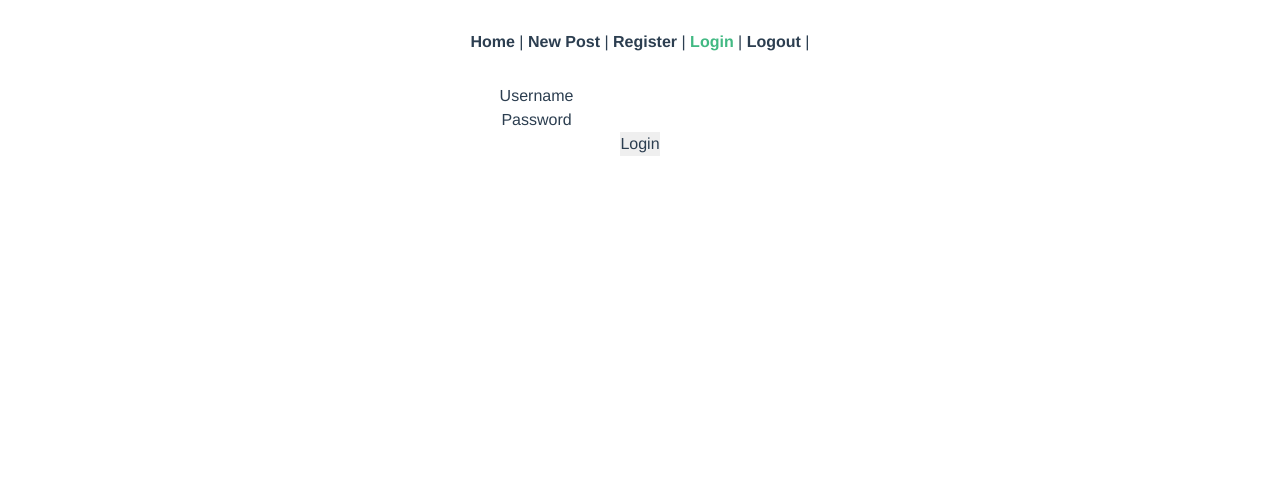
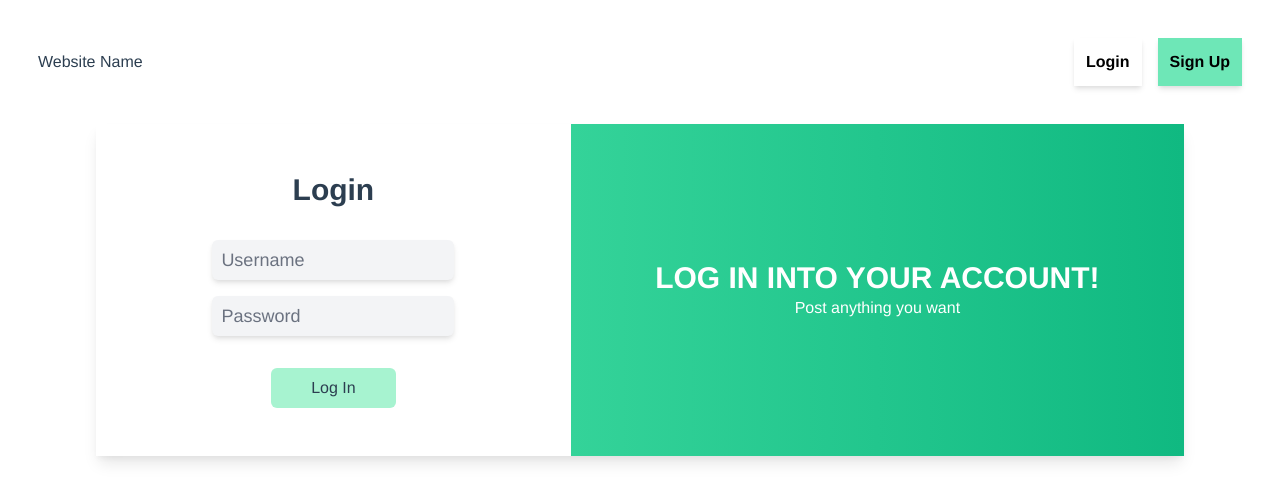
Before and after one commit to RNubla/FastAPI-Auth-CRUD, a Vue app in the folder frontend/: page /login in a window 1280 px wide. Shown: the top 502 px of the page. Built offline with nearby package versions, Linux system fonts and the light colour scheme.

Commit message:
adding css style; adding respective components

```diff
--- a/frontend/src/App.vue
+++ b/frontend/src/App.vue
@@ -1,5 +1,6 @@
 <template>
   <div id="nav">
+    <header-nav/>
     <!-- <div>{{ currentUser.user_name }}</div> -->
     <!-- <div>{{ getStoredUser.user_name }}</div> -->
     <!-- <div>{{ currentUser.user_name }}</div> -->
@@ -7,18 +8,22 @@
     <!-- <div>{{ token }}</div> -->
     <!-- {{ getNewUserData }} -->
     {{ getAuthData.user_name }}
-    <router-link to="/">Home</router-link> |
+    <!-- <router-link to="/">Home</router-link> |
     <router-link to="/new-post">New Post</router-link> |
     <router-link to="/register">Register</router-link> |
     <router-link to="/login">Login</router-link> |
-    <router-link to="/logout">Logout</router-link> |
+    <router-link to="/logout">Logout</router-link> | -->
   </div>
   <router-view />
 </template>
 
 <script>
+import HeaderNav from './components/HeaderNav/HeaderNav'
 import { mapActions, mapGetters, mapState } from "vuex";
 export default {
+  components:{
+    HeaderNav
+  },
   data() {
     return {
       timer: null,
@@ -29,50 +34,25 @@ export default {
     ...mapGetters("auth", {
       getAuthData: "getAuthData",
     }),
-    ...mapState('auth',{
-      loginStatus : 'loginStatus'
-    })
-    // ...mapState({
-    //   currentUser: "currentUser",
-    //   token: "loginUserInputsToken",
-    //   storedUser: "storedUser",
-    //   loggedIn: "loggedIn",
-    // storedUser: "storedUser",
-    // }),
-    // ...mapGetters("register", {
-    // getNewUserData: "getNewUserData",
-    // getStoredUser: "getStoredUser",
-    // getUsername: "getUsername",
-    // getIfLoggedIn: "getIfLoggedIn",
-    // }),
+    ...mapState("auth", {
+      loginStatus: "loginStatus",
+    }),
+  },
+  created() {
+    //  document.addEventListener('beforeunload', this.clearLocalStorage())
   },
   methods: {
     ...mapActions({
       refreshTokens: "refreshToken",
     }),
-    autoRefresh() {
-      // setInterval(this.refreshTokens(this.storedUser), 5000);
-      this.refreshTokens(this.storedUser);
-      console.log("refreshed tokens");
+    clearLocalStorage() {
+      console.log("clear local storage");
+      let storage = window.localStorage;
+      storage.clear();
     },
-    interval() {
-      if (this.loggedIn == true) {
-        console.log("created: getIfLoggedIn", this.getIfLoggedIn);
-        // console.log("running auto refresh token");
-        // this.timer = setInterval(this.autoRefresh(), 270000);
-        // this.timer = setInterval(this.autoRefresh(), 100);
-        this.autoRefresh();
-      }
-    },
-    mounted() {
-      // console.log("created: getIfLoggedIn", this.loggedIn);
-      // if (this.loggedIn == true) {
-      //   console.log("created: getIfLoggedIn", this.getIfLoggedIn);
-      //   // console.log("running auto refresh token");
-      //   this.timer = setInterval(this.autoRefresh(), 270000);
-      // setInterval(this.autoRefresh(), 2000);
-      // this.autoRefresh();
-    },
+  },
+  mounted() {
+    // document.addEventListener("beforeunload", this.clearLocalStorage());
   },
   beforeUnmount() {
     clearInterval(this.timer);
--- /dev/null
+++ b/frontend/src/components/HeaderNav/HeaderNav.vue
@@ -0,0 +1,25 @@
+<template>
+  <div class="grid grid-flow-col">
+    <div class="flex justify-start items-center">
+      <div class="m-2">Website Name</div>
+    </div>
+    <div class="flex justify-end items-center">
+      <router-link class="m-2 p-3 shadow-md hover:bg-gray-50" to="/login"
+        ><p class="text-black text-center">Login</p></router-link
+      >
+
+      <router-link
+        class="m-2 bg-green-300 p-3 shadow-md hover:bg-green-400"
+        to="/register"
+        ><p class="text-black text-center">Sign Up</p></router-link
+      >
+    </div>
+  </div>
+</template>
+
+<script>
+export default {};
+</script>
+
+<style>
+</style>
--- /dev/null
+++ b/frontend/src/components/LoginRegistration/Login.vue
@@ -0,0 +1,106 @@
+<template>
+  <div class="grid grid-flow-col shadow-lg">
+      <div class="grid grid-flow-row">
+          <div class="m-4 pt-8">
+              <p class="text-center font-extrabold text-3xl ">Login</p>
+            </div>
+
+        <div class="m-4">
+            <form id="app" @submit.prevent="login" method="post">
+                <p v-if="errors.length">
+                    <b>Please correct the following error(s):</b>
+                    <ul>
+                    <li v-for="error in errors" :key="error">{{ error }}</li>
+                    </ul>
+                </p>
+                <p class="mx-4 ">
+                    <!-- <input type="text" v-model="loginUserInputs.user_name" /> -->
+                    <input class="pl-2 h-10 shadow-md inline-block align-baseline placeholder-gray-500 text-left text-lg bg-gray-100 border border-transparent focus:ouylin-none focus:ring-2 focus:ring-green-200 rounded-md focus:border-transparent" type="text" placeholder="Username" v-model="loginInputs.user_name" />
+                </p>
+                <p class="m-4">
+                    <!-- <input type="password" minlength="3" v-model="loginUserInputs.password" /> -->
+                    <input class="pl-2 h-10 shadow-md inline-block align-baseline placeholder-gray-500 text-left text-lg bg-gray-100 border border-transparent focus:ouylin-none focus:ring-2 focus:ring-green-200 rounded-md focus:border-transparent" type="password" placeholder="Password" minlength="3" v-model="loginInputs.password" />
+                </p>
+                <p class="m-8">
+                    <input class="bg-green-200 py-2 px-10 rounded-md" type="submit" value="Log In" />
+                </p>
+            </form>
+        </div>
+      </div>
+    <div class="bg-gradient-to-r from-green-400 to-green-500 flex justify-center">
+        <div class="flex items-center  ">
+            <div>
+                <p class="text-3xl uppercase font-semibold overflow-clip text-white">Log In into your account!</p>
+                <p class="font-thin text-white">Post anything you want</p>
+            </div>
+        </div>
+    </div>
+  </div>
+</template>
+
+<script>
+import { mapActions, mapGetters, mapState } from "vuex";
+export default {
+  data() {
+    return {
+      errors: [],
+      storedUser: null,
+      loginInputs: {
+        user_name: null,
+        password: null,
+      },
+    };
+  },
+  computed: {
+    ...mapState({
+      // loginUserInputs: "loginUserInputs",
+      // storedUser: "storedUser",
+    }),
+    ...mapGetters("auth", {
+      // getStoredUser: "getStoredUser",
+      getLoginStatus: "getLoginStatus",
+    }),
+  },
+  methods: {
+    ...mapActions("auth", {
+      loginUser: "loginUser",
+      // refreshToken: "refreshToken",
+    }),
+
+    async login() {
+      this.storedUser = this.loginUserInputs;
+
+      this.errors = [];
+      // if (!this.loginUserInputs.user_name) {
+      if (!this.loginInputs.user_name) {
+        this.errors.push("Username required.");
+      }
+      // if (!this.loginUserInputs.password) {
+      if (!this.loginInputs.password) {
+        this.errors.push("Password required.");
+      }
+      if (this.errors.length === 0) {
+        // console.log("Error is empty");
+        // this.storedUser = this.loginUserInputs;
+        await this.loginUser(this.loginInputs);
+        if (this.getLoginStatus === true) {
+          this.$router.push("/");
+        } else {
+          alert("Login failed");
+        }
+        // this.autoRefreshToken();
+        // setTimeout(this.loginUser(), 3000);
+        // setInterval(this.refreshToken(), 3000);
+        // this.refreshToken()
+        // this.loginUserInputs.user_name = null;
+        // this.loginInputs.user_name = null;
+        // this.loginUserInputs.password = null;
+        // this.loginInputs.password = null;
+      }
+    },
+  },
+};
+</script>
+
+<style>
+</style>
--- a/frontend/src/main.js
+++ b/frontend/src/main.js
@@ -4,7 +4,7 @@ import "./registerServiceWorker";
 import router from "./router";
 import store from "./store";
 import "./assets/tailwind.css";
-import "./assets/tailwind.css";
+// import "./assets/tailwind.css";
 // import * as appRouter from "./appRouter";
 
 createApp(App).use(store).use(router).mount("#app");
--- a/frontend/src/store/index.js
+++ b/frontend/src/store/index.js
@@ -3,6 +3,10 @@ import authModule from "./modules/auth";
 import postModule from "./modules/posts";
 import registerModule from "./modules/register";
 import createPersistedState from 'vuex-persistedstate'
+
+const authDataState = createPersistedState({
+  paths: ['auth.authData']
+})
 
 const store = createStore({
   modules: {
@@ -10,8 +14,8 @@ const store = createStore({
     posts: postModule,
     register: registerModule,
   },
-  // plugins:[authDataState]
-  plugins:[createPersistedState()]
+  plugins:[authDataState]
+  // plugins:[createPersistedState()]
 });
 
 export default store;
--- a/frontend/src/views/Login.vue
+++ b/frontend/src/views/Login.vue
@@ -1,6 +1,6 @@
 <template>
   <!-- <div></div> -->
-  <div class="">
+  <!-- <div class="">
     <form id="app" @submit.prevent="login" method="post">
       <p v-if="errors.length">
     <b>Please correct the following error(s):</b>
@@ -10,13 +10,11 @@
   </p>
       <p>
         <label>Username</label>
-        <!-- <input type="text" v-model="loginUserInputs.user_name" /> -->
         <input type="text" v-model="loginInputs.user_name" />
       </p>
 
       <p>
         <label>Password</label>
-        <!-- <input type="password" minlength="3" v-model="loginUserInputs.password" /> -->
         <input type="password" minlength="3" v-model="loginInputs.password" />
       </p>
 
@@ -24,12 +22,18 @@
         <input type="submit" value="Login" />
       </p>
     </form>
-  </div>
+  </div> -->
+
+  <div class="container mx-auto px-24 rounded-lg"><login /></div>
 </template>
 
 <script>
+import Login from "../components/LoginRegistration/Login";
 import { mapActions, mapGetters, mapState } from "vuex";
 export default {
+  components: {
+    Login,
+  },
   data() {
     return {
       errors: [],
```
